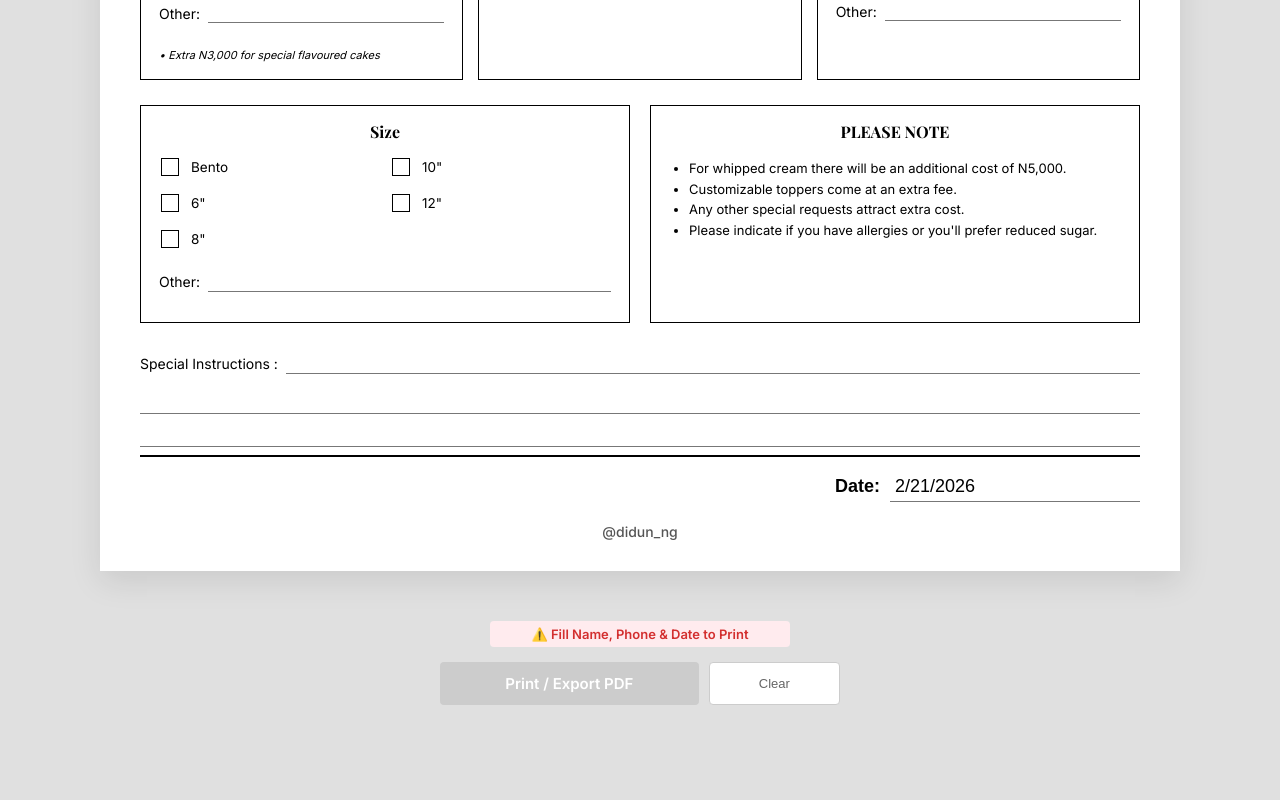
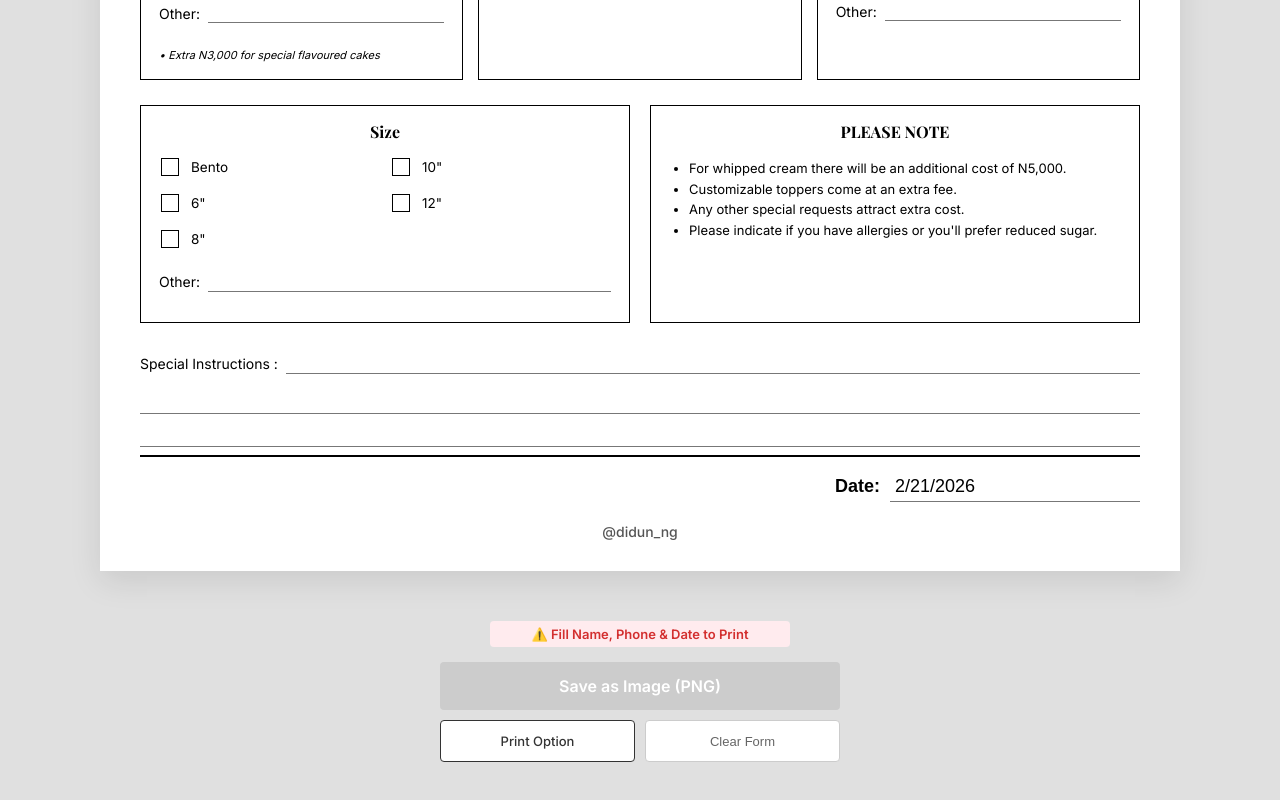
Before and after one commit to joethesaint/didun-cake-form, a React (Vite) app: page / in a window 1280 px wide. Shown: the part 695-1495 px from the top of the page. Before the commit the page ends 1450 px from the top, so only its background shows below. Built offline with nearby package versions, Linux system fonts and the light colour scheme; a web font is replaced by a local one.

Commit message:
feat: implement client-side image export using html-to-image

```diff
--- a/package.json
+++ b/package.json
@@ -11,6 +11,7 @@
     "test": "vitest"
   },
   "dependencies": {
+    "html-to-image": "^1.11.13",
     "react": "^19.2.0",
     "react-dom": "^19.2.0"
   },
--- a/src/components/OrderForm.tsx
+++ b/src/components/OrderForm.tsx
@@ -1,4 +1,5 @@
-import React, { useState, useEffect } from 'react';
+import React, { useState, useEffect, useRef } from 'react';
+import { toPng } from 'html-to-image';
 
 const STORAGE_KEY = 'didun_order_form_data';
 
@@ -28,6 +29,8 @@ interface OrderFormData {
 }
 
 const OrderForm: React.FC = () => {
+    const formRef = useRef<HTMLDivElement>(null);
+    const [isExporting, setIsExporting] = useState(false);
     const [formData, setFormData] = useState<OrderFormData>(() => {
         const saved = localStorage.getItem(STORAGE_KEY);
         if (saved) {
@@ -67,6 +70,42 @@ const OrderForm: React.FC = () => {
         localStorage.setItem(STORAGE_KEY, JSON.stringify(formData));
     }, [formData]);
 
+    const exportImage = async () => {
+        if (!isFormValid) {
+            const missing = [];
+            if (!formData.name.trim()) missing.push('Name');
+            if (!formData.phone.trim()) missing.push('Phone');
+            if (!formData.deliveryDate) missing.push('Delivery Date');
+            alert(`Missing: ${missing.join(', ')}. Please fill these to export.`);
+            return;
+        }
+
+        if (formRef.current === null) return;
+
+        setIsExporting(true);
+        try {
+            // Using a slightly higher scale for better quality (2x standard resolution)
+            const dataUrl = await toPng(formRef.current, {
+                cacheBust: true,
+                pixelRatio: 2,
+                backgroundColor: '#ffffff',
+                style: {
+                    margin: '0',
+                }
+            });
+
+            const link = document.createElement('a');
+            link.download = `cake-order-${formData.name.replace(/\s+/g, '-').toLowerCase() || 'form'}.png`;
+            link.href = dataUrl;
+            link.click();
+        } catch (err) {
+            console.error('oops, something went wrong!', err);
+            alert('Failed to generate image. Please try again.');
+        } finally {
+            setIsExporting(false);
+        }
+    };
+
     const isFormValid = formData.name.trim() !== '' &&
                        formData.phone.trim() !== '' &&
                        formData.deliveryDate !== '';
@@ -83,7 +122,7 @@ const OrderForm: React.FC = () => {
 
     return (
     <>
-        <div className="paper-container">
+        <div ref={formRef} className="paper-container">
             <div className="logo-script">Dídùn</div>
             <div className="header-title">CAKE ORDER FORM</div>
 
@@ -301,11 +340,31 @@ const OrderForm: React.FC = () => {
                     ⚠️ Fill Name, Phone & Date to Print
                 </span>
             )}
-            <div style={{ display: 'flex', gap: '10px', width: '100%', justifyContent: 'center', maxWidth: '400px' }}>
+            <div style={{ display: 'flex', flexWrap: 'wrap', gap: '10px', width: '100%', justifyContent: 'center', maxWidth: '400px' }}>
+                <button
+                    onClick={exportImage}
+                    disabled={isExporting}
+                    style={{
+                        flex: '1 1 100%',
+                        padding: '14px 20px',
+                        background: isFormValid ? 'black' : '#ccc',
+                        color: 'white',
+                        border: 'none',
+                        borderRadius: '4px',
+                        cursor: isExporting ? 'wait' : 'pointer',
+                        fontFamily: 'var(--font-sans)',
+                        fontWeight: 700,
+                        fontSize: '16px',
+                        transition: 'opacity 0.2s',
+                        opacity: isExporting ? 0.7 : 1
+                    }}
+                >
+                    {isExporting ? 'Generating Image...' : 'Save as Image (PNG)'}
+                </button>
+
                 <button
                     onClick={() => {
                         if (isFormValid) {
-                            // Small delay helps iOS Safari register the user action correctly for print
                             setTimeout(() => {
                                 window.print();
                             }, 200);
@@ -318,20 +377,21 @@ const OrderForm: React.FC = () => {
                         }
                     }}
                     style={{
-                        flex: 2,
-                        padding: '12px 20px',
-                        background: isFormValid ? 'black' : '#ccc',
-                        color: 'white',
-                        border: 'none',
+                        flex: 1,
+                        padding: '12px 10px',
+                        background: 'white',
+                        color: '#333',
+                        border: '1px solid #333',
                         borderRadius: '4px',
                         cursor: 'pointer',
                         fontFamily: 'var(--font-sans)',
-                        fontWeight: 600,
-                        fontSize: '15px'
+                        fontWeight: 500,
+                        fontSize: '13px'
                     }}
                 >
-                    Print / Export PDF
+                    Print Option
                 </button>
+
                 <button
                     onClick={() => { if(confirm('Clear all form data?')) { setFormData((p: OrderFormData) => ({ ...p, name: '', deliveryDate: '', phone: '', occasion: '', tiers: '', shape: '', shapeCustom: '', address: '', cakeFlavor: [], cakeFlavorOther: '', specialFlavor: [], specialFlavorOther: '', filling: [], fillingOther: '', decorative: [], decorativeOther: '', size: '', sizeOther: '', specialInstructions: '' })); localStorage.removeItem(STORAGE_KEY); } }}
                     style={{
@@ -346,7 +406,7 @@ const OrderForm: React.FC = () => {
                         fontWeight: 500
                     }}
                 >
-                    Clear
+                    Clear Form
                 </button>
             </div>
         </div>
```
Also changed, not shown: 2 other files (tests, documents, lock files or other folders).
